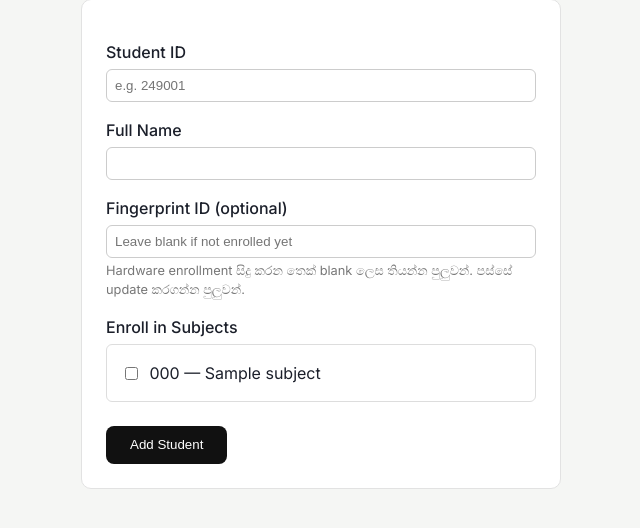
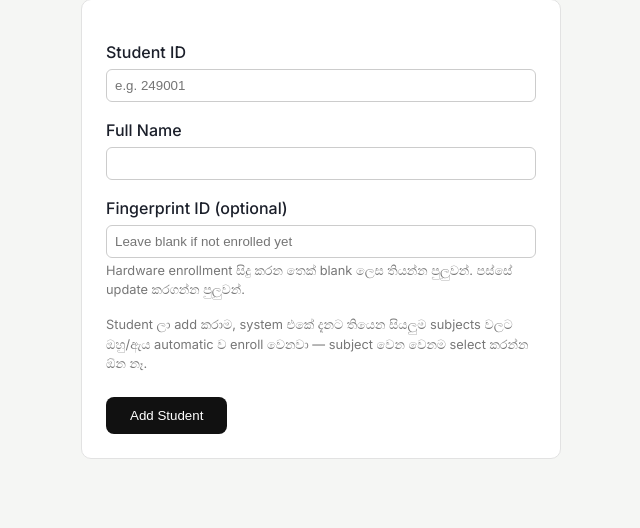
Before and after one commit to didulah/mini_project, a Flask app: page /admin/add_student in a window 1280 px wide. Shown: the part 161-689 px from the top of the page, without its empty margins (193-833 px from the left). Run offline with Flask 3, Linux system fonts and the light colour scheme; the visitor is signed in with stand-in values (Sample User, id 1); tables that the repository leaves empty hold one stand-in row (values such as "Sample post").

Commit message:
Remove subject enrollment section from Add Student form

```diff
--- a/templates/admin_add_student.html
+++ b/templates/admin_add_student.html
@@ -29,21 +29,6 @@
         color: #777;
         margin-top: 0.2rem;
     }
-    .subject-list {
-        border: 1px solid #ddd;
-        border-radius: 6px;
-        padding: 0.6rem 0.9rem;
-        max-height: 200px;
-        overflow-y: auto;
-        margin-top: 0.3rem;
-    }
-    .subject-list label {
-        display: flex;
-        align-items: center;
-        gap: 0.5rem;
-        font-weight: 400;
-        margin: 0.4rem 0;
-    }
     .submit-btn {
         margin-top: 1.5rem;
         padding: 0.7rem 1.5rem;
@@ -70,19 +55,10 @@
         <input type="text" id="fingerprint_id" name="fingerprint_id" placeholder="Leave blank if not enrolled yet">
         <div class="hint">Hardware enrollment සිදු කරන තෙක් blank ලෙස තියන්න පුලුවන්. පස්සේ update කරගන්න පුලුවන්.</div>
 
-        {% if subjects %}
-        <label>Enroll in Subjects</label>
-        <div class="subject-list">
-            {% for s in subjects %}
-            <label>
-                <input type="checkbox" name="subject_ids" value="{{ s.subject_id }}">
-                {{ s.subject_code }} — {{ s.subject_name }}
-            </label>
-            {% endfor %}
+        <div class="hint" style="margin-top: 1rem;">
+            Student ලා add කරාම, system එකේ දැනට තියෙන සියලුම subjects වලට
+            ඔහු/ඇය automatic ව enroll වෙනවා — subject වෙන වෙනම select කරන්න ඕන නෑ.
         </div>
-        {% else %}
-        <div class="hint">No subjects found yet. Add subjects/timetable first if you want to enroll students now — you can also enroll later.</div>
-        {% endif %}
 
         <button type="submit" class="submit-btn">Add Student</button>
     </form>
```
